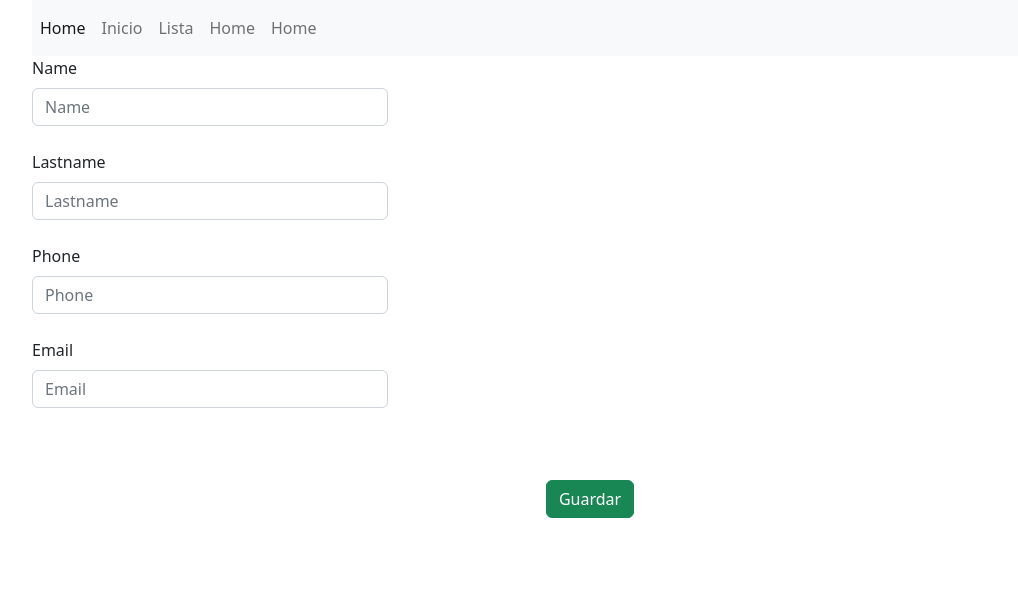
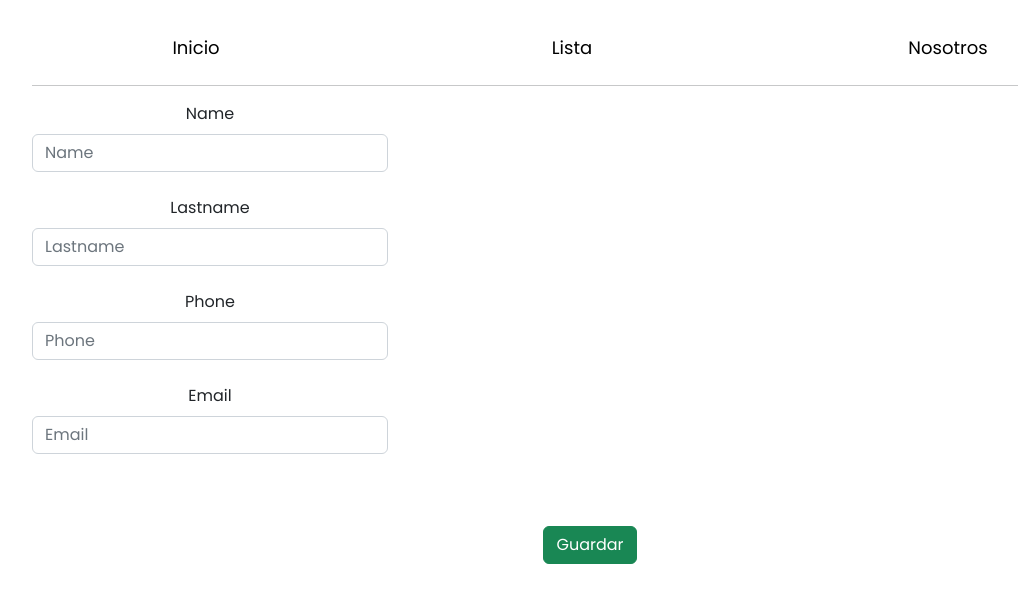
Before and after one commit to HamiltonLopez/agenda_digital, a Django app: page /add/ in a window 1280 px wide. Shown: the top 603 px of the page, without its empty margins (50-1068 px from the left). Run offline with Django 4.2, Linux system fonts and the light colour scheme.

Commit message:
actualizacion en estilos

```diff
--- a/myapp/templates/contacts/add.html
+++ b/myapp/templates/contacts/add.html
@@ -2,16 +2,19 @@
 {% block titule %} Añadir Contacto {% endblock %}
 {% block content %}
 <form action="" method="post" enctype="multipart/form-data">
+
   {% csrf_token %}
+  <div class="row">
   {%for campo in formulario %}
-  <div class="row">
-    <div class="form-outline col-4 ">
+
+    <div class="form-outline col-4 justify-content-center text-center flex-direction-row">
       <label class="form-label" for="nombre">{{ campo.label }}</label>
    <input class="form-control" type="{{ campo.field.widget.input_type }}" id="nombre" name="{{ campo.name }}" placeholder="{{ campo.label }}" required><br>
    </div>
-  </div>
+
   <div class="col-12 help-text">{{ campo.errors }}</div>
   {% endfor %}
+</div>
 
   <div class="row d-flex justify-content-center align-items-center">
     <div class="col-md-7 mt-5 d-flex justify-content-center align-items-center">
--- a/myapp/templates/contacts/list.html
+++ b/myapp/templates/contacts/list.html
@@ -1,13 +1,14 @@
 {% extends "header.html" %}
 {% block titule %} LISTA DE CONTACTOS {% endblock %}
 {% block content %}
+<br>
 <h1 class="text-center">LISTA DE CONTACTOS</h1>
 <a href="{% url 'agregar' %}" class="btn btn-success">NUEVO REGISTRO <i class="bi bi-file-earmark-plus"></i></a>
 <div class="my-5 text-center">
     <div class="row">
         <div class="col-md-12 text-center">
             <div th:case="*">
-                <table class="table table-striped table-responsive-md">
+                <table class="table table-striped table-responsive-md  table-dark">
                     <thead class="thead-dark">
                         <tr>
                             <th>Nombre</th>
--- a/myapp/templates/header.html
+++ b/myapp/templates/header.html
@@ -12,12 +12,111 @@
   <!-- Bootstrap CSS v5.2.1 -->
   <link href="https://cdn.jsdelivr.net/npm/bootstrap@5.2.1/dist/css/bootstrap.min.css" rel="stylesheet"
     integrity="sha384-iYQeCzEYFbKjA/T2uDLTpkwGzCiq6soy8tYaI1GyVh/UjpbCx/TYkiZhlZB6+fzT" crossorigin="anonymous">
+<style>
 
+	@import url('https://fonts.googleapis.com/css2?family=Poppins:ital,wght@0,100;0,200;0,300;0,400;0,500;0,600;0,700;0,800;0,900;1,100;1,200;1,300;1,400;1,500;1,600;1,700;1,800;1,900&display=swap');
+* {
+  margin: 0;
+  padding: 0;
+  box-sizing: border-box;
+  font-family: 'Poppins', sans-serif;
+}
+
+header {
+  /*  background-color: rgb(0, 0, 0);*/
+    max-width: 100%;
+    margin: 0px 0px 30px 0px;
+
+  }
+
+  body {
+    padding: 0;
+    margin: 0;
+    max-width: 100%;
+    max-height: 100%;
+    /*background-color: black;*/
+
+  }
+  div[class^="navbar-brand"] {
+    color: white;
+  }
+  div[class^="head"] {
+    padding-top: 2%;
+
+  }
+  .navbar-nav li a,
+  a {
+    font-size: 18px;
+    text-decoration: none;
+    color: rgb(0, 0, 0);
+    text-align: center;
+  }
+  .navbar-nav li a:hover {
+    color: rgb(0, 0, 0);
+    transition: 0.5s;
+  }
+  .navbar-nav li a:active {
+
+    transition: 0.5s;
+  }
+  #logo{
+	  width: 150px;
+	  height: 100px;
+  }
+
+
+  .navbar-nav li a:hover::after {
+    transform: scaleX(
+      1
+    ); /* para mostrar la barra al pasar el cursor por encima */
+  }
+  .navbar-nav li a {
+    position: relative;
+  }
+
+
+  .navbar-nav li a::after {
+    content: "";
+    position: absolute;
+    bottom: -2px; /* ajusta la posición vertical de la barra */
+    left: 0;
+    width: 100%;
+    height: 2px; /* ajusta el grosor de la barra */
+    background-color: #E51B23; /* ajusta el color de la barra */
+    transform: scaleX(0); /* para ocultar inicialmente la barra */
+    transform-origin: left center;
+    transition: transform 0.4s ease-in-out;
+  }
+ /* #navbar{
+    position: fixed;
+    background-color: rgb(0, 0, 0);
+}*/
+.active{
+  color: rgb(255, 255, 255);
+  font-weight: bold;
+}
+.navbar-nav .nav-link.active, .navbar-nav .nav-link.show {
+    color:#E51B23;
+
+}
+
+
+/*///////////////////////*/
+
+span{
+    font-weight: bold;
+   /* color: #fff;*/
+}
+.tempus{
+    font-weight: bold;
+}
+
+</style>
 </head>
 
 <body>
     <div class="header container">
-        <nav class="navbar navbar-expand navbar-light bg-light">
+        <!--nav class="navbar navbar-expand navbar-light bg-light">
             <div class="nav navbar-nav">
                 <a class="nav-item nav-link active" href="#" aria-current="page">Home <span class="visually-hidden">(current)</span></a>
                 <a class="nav-item nav-link" href="{% url 'inicio' %}">Inicio</a>
@@ -25,10 +124,31 @@
                 <a class="nav-item nav-link" href="#">Home</a>
                 <a class="nav-item nav-link" href="#">Home</a>
             </div>
-        </nav>
+        </nav-->
+        <nav id="navbar" class="navbar navbar-expand-lg container">
+
+
+						<div class="collapse navbar-collapse row col-12 " id="navbarNav">
+
+							<ul class="navbar-nav row col-12">
+								<li class="text-center nav-item col">
+									<a class="" aria-current="page" href="{% url 'inicio' %}">Inicio</a>
+								</li>
+								<li class="text-center nav-item col">
+									<a class="" aria-current="page" href="{% url 'lista' %}">Lista</a>
+								</li>
+								<li class="text-center nav-item col">
+									<a class="" aria-current="page" href="#">Nosotros</a>
+								</li>
+							</ul>
+
+						</div>
+					</div>
+				</nav>
     </div>
 
     <div class="container">
+      <hr>
         <div class="row">
             <div class="col-12">
                 {% block content %}  {% endblock %}
```
